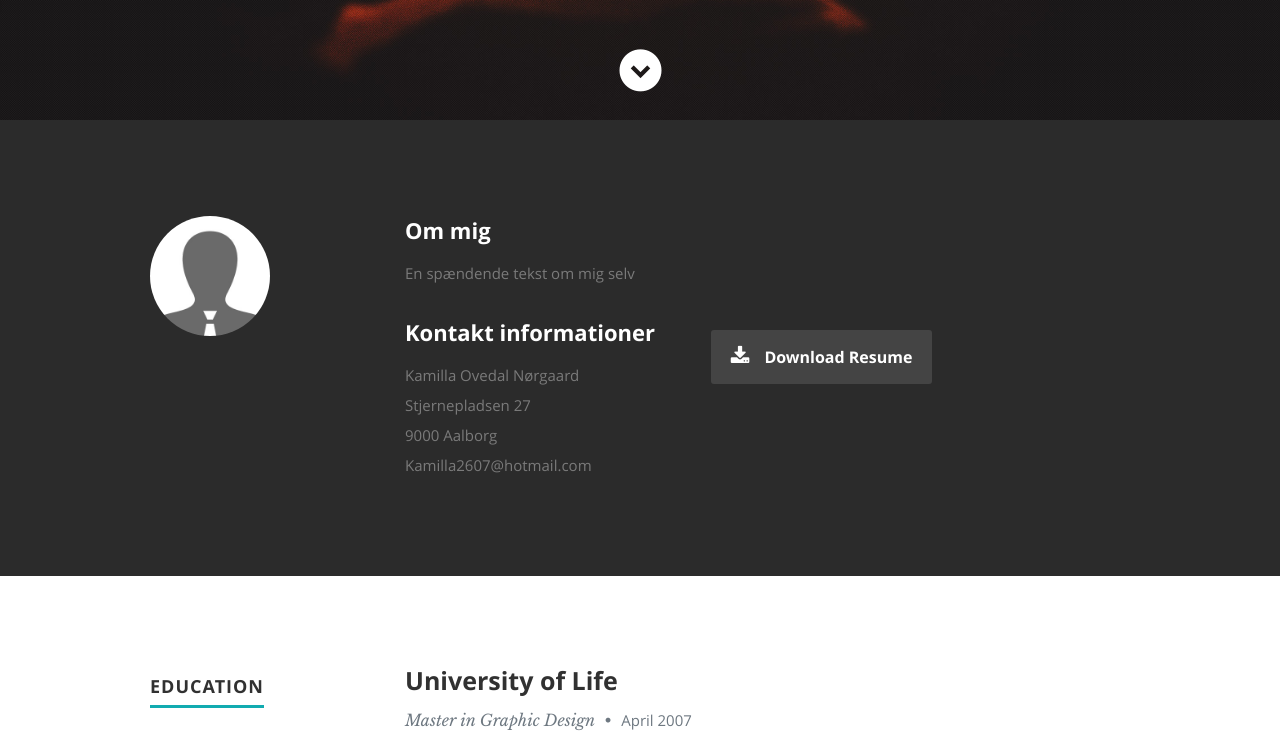
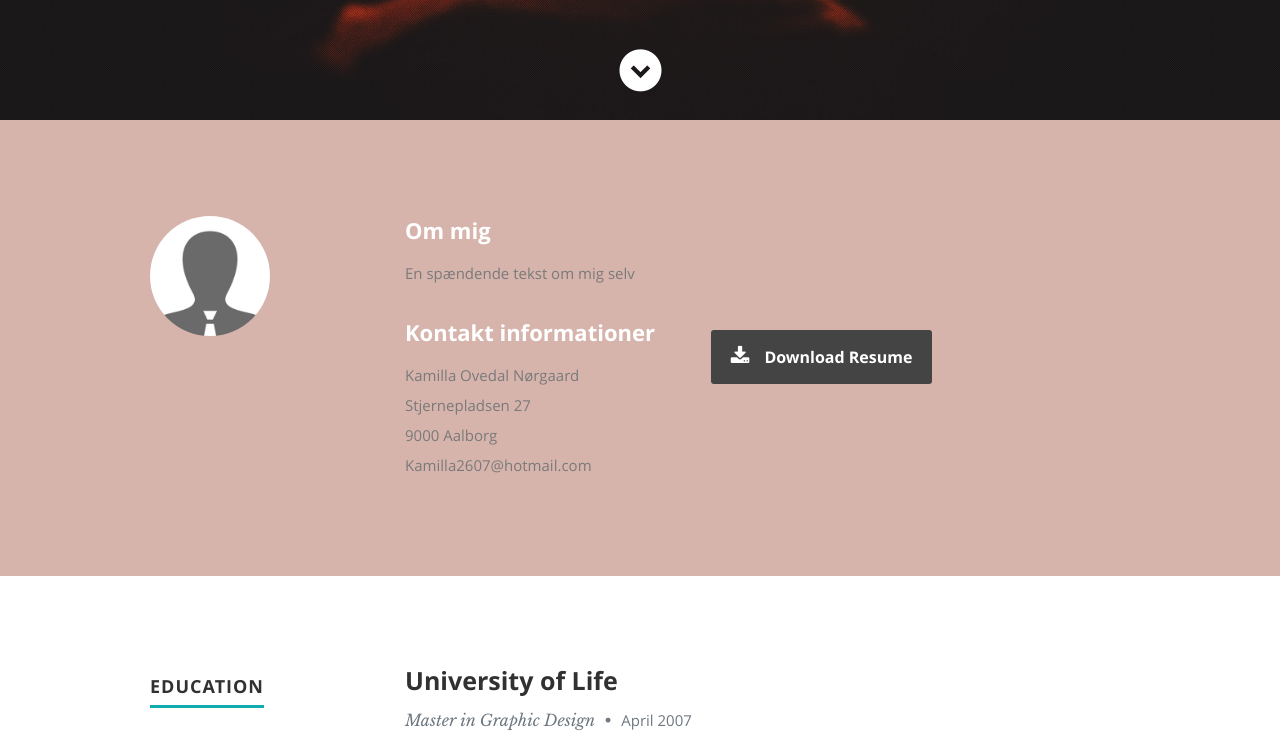
Before and after one commit to KamillaON/KamillaNorgaard, a plain HTML site: page index.html in a window 1280 px wide. Shown: the part 680-1427 px from the top of the page. Drawn offline with nearby package versions, Linux system fonts and the light colour scheme.

Commit message:
Update layout.css

```diff
--- a/css/layout.css
+++ b/css/layout.css
@@ -22,7 +22,7 @@
 /* a. General Styles
 /* ------------------------------------------------------------------ */
 
-body { background: red; }
+body { background: #c2ab9d; }
 
 /* ------------------------------------------------------------------ */
 /* b. Header Styles
@@ -187,7 +187,7 @@ ul#nav li.current a { color: #F06000; }
 /* ------------------------------------------------------------------ */
 
 #about {
-   background: #2B2B2B;
+   background: #d6b4ac;
    padding-top: 96px;
    padding-bottom: 66px;
    overflow: hidden;
```
